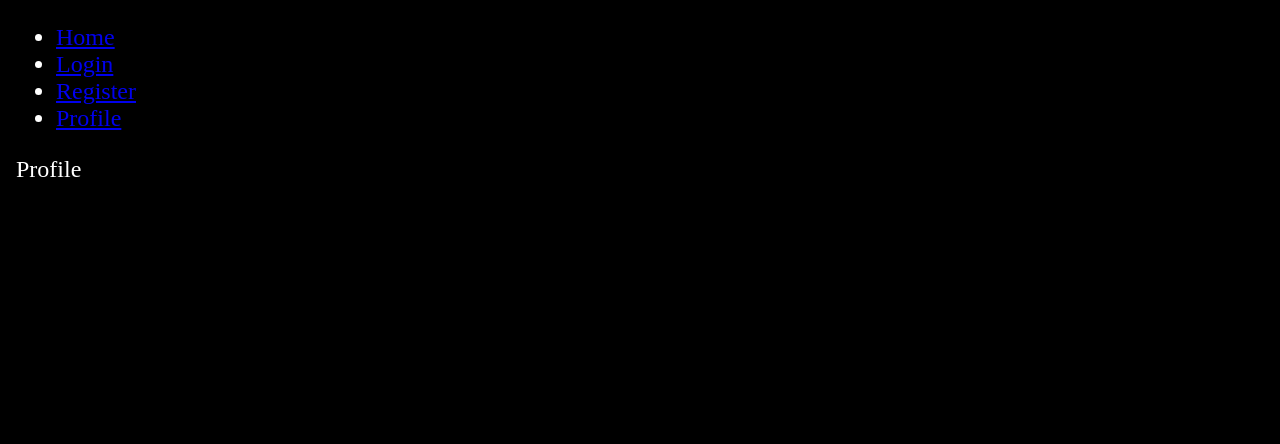
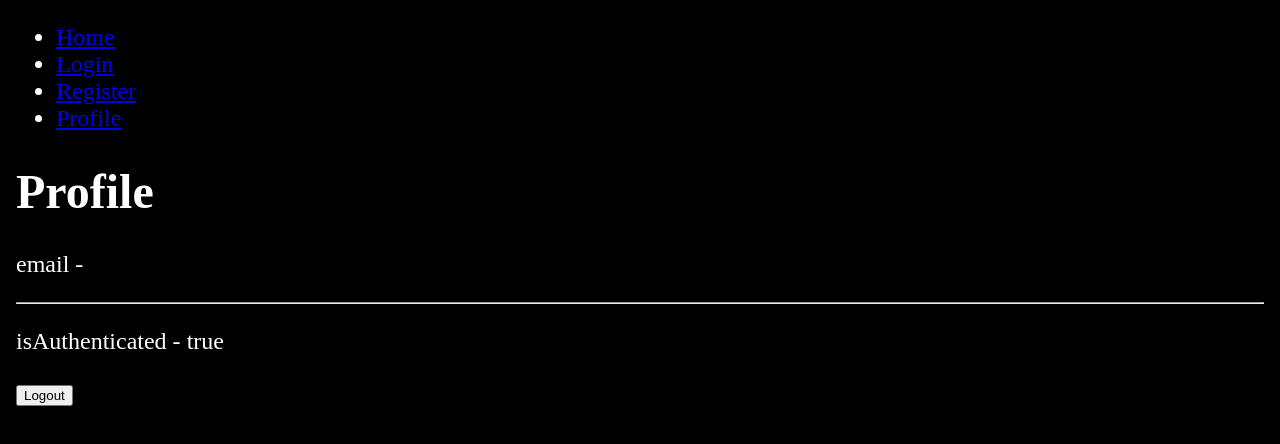
Before and after one commit to diplomatgmg/syncIT, a React (Vite) app in the folder frontend/: page /profile in a window 1280 px wide. Shown: the top 444 px of the page. Built offline with nearby package versions, Linux system fonts and the light colour scheme; sample sign-in values are in the browser's storage.

Commit message:
Добавлена страница профиля

```diff
--- a/frontend/src/App.tsx
+++ b/frontend/src/App.tsx
@@ -1,11 +1,26 @@
 import { BrowserRouter } from "react-router-dom"
 import Router from "./routes/Router.tsx"
+import { logout } from "./store/slice/authSlice.ts"
+import useAppDispatch from "./store/hooks/useAppDispatch.ts"
+import useAuth from "./store/hooks/useAuth.ts"
 
 function App() {
+  const { isAuthenticated } = useAuth()
+  const dispatch = useAppDispatch()
+
+  const handleLogout = () => {
+    dispatch(logout())
+  }
+
   return (
-    <BrowserRouter>
-      <Router />
-    </BrowserRouter>
+    <>
+      <BrowserRouter>
+        <Router />
+      </BrowserRouter>
+      <hr />
+      <p>isAuthenticated - {isAuthenticated.toString()}</p>
+      <button onClick={handleLogout}>Logout</button>
+    </>
   )
 }
 
--- a/frontend/src/components/Auth/Login.tsx
+++ b/frontend/src/components/Auth/Login.tsx
@@ -2,7 +2,6 @@ import { useLoginMutation } from "../../store/api/authApi.ts"
 import useAppDispatch from "../../store/hooks/useAppDispatch.ts"
 import { SubmitHandler, useForm } from "react-hook-form"
 import { setCredentials } from "../../store/slice/authSlice.ts"
-import useAuth from "../../store/hooks/useAuth.ts"
 
 interface Inputs {
   email: string
@@ -10,7 +9,6 @@ interface Inputs {
 }
 
 function Login() {
-  const { isAuthenticated } = useAuth()
   const {
     register,
     handleSubmit,
@@ -30,7 +28,6 @@ function Login() {
 
   return (
     <form onSubmit={handleSubmit(onSubmit)}>
-      <h3>is auth - {String(isAuthenticated)}</h3>
       <div>
         <label>Email</label>
         <input
--- a/frontend/src/components/Profile/Profile.tsx
+++ b/frontend/src/components/Profile/Profile.tsx
@@ -1,7 +1,15 @@
 import { type ReactElement } from "react"
+import useAuth from "../../store/hooks/useAuth.ts"
 
 const Profile = (): ReactElement => {
-  return <div>Profile</div>
+  const { email } = useAuth()
+
+  return (
+    <div>
+      <h1>Profile</h1>
+      <p>email - {email}</p>
+    </div>
+  )
 }
 
 export default Profile
--- /dev/null
+++ b/frontend/src/routes/ProtectedRoute.tsx
@@ -0,0 +1,10 @@
+import { Navigate, Outlet } from "react-router-dom"
+import useAuth from "../store/hooks/useAuth.ts"
+import routes from "./routes.tsx"
+
+const ProtectedRoute = () => {
+  const { isAuthenticated } = useAuth()
+  return isAuthenticated ? <Outlet /> : <Navigate to={routes.login.path} />
+}
+
+export default ProtectedRoute
--- a/frontend/src/routes/Router.tsx
+++ b/frontend/src/routes/Router.tsx
@@ -1,13 +1,17 @@
 import { Route, Routes } from "react-router-dom"
 import routes from "./routes"
-import map from "lodash/map"
+import ProtectedRoute from "./ProtectedRoute.tsx"
 
 const AppRouter = () => {
   return (
     <Routes>
-      {map(routes, ({ path, element }) => (
-        <Route path={path} element={element} />
-      ))}
+      <Route path={routes.home.path} element={routes.home.element} />
+      <Route path={routes.login.path} element={routes.login.element} />
+      <Route path={routes.register.path} element={routes.register.element} />
+
+      <Route element={<ProtectedRoute />}>
+        <Route path={routes.profile.path} element={routes.profile.element} />
+      </Route>
     </Routes>
   )
 }
```
